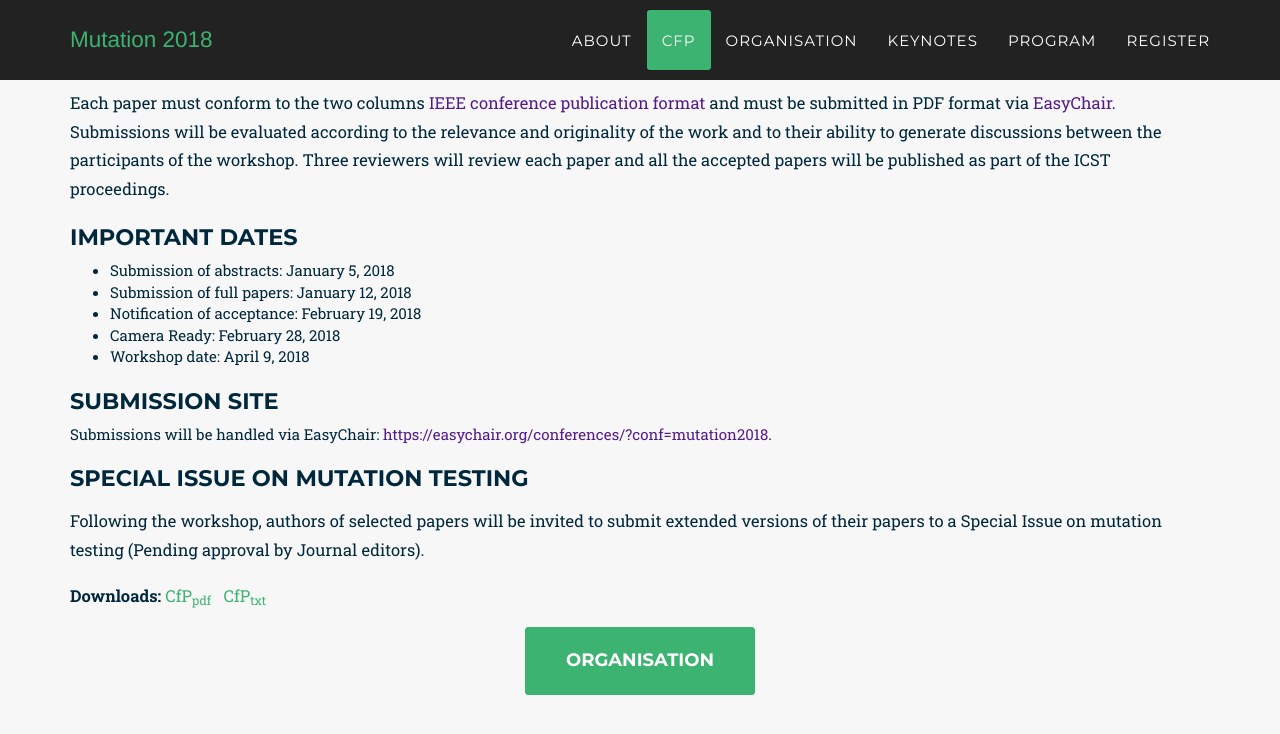
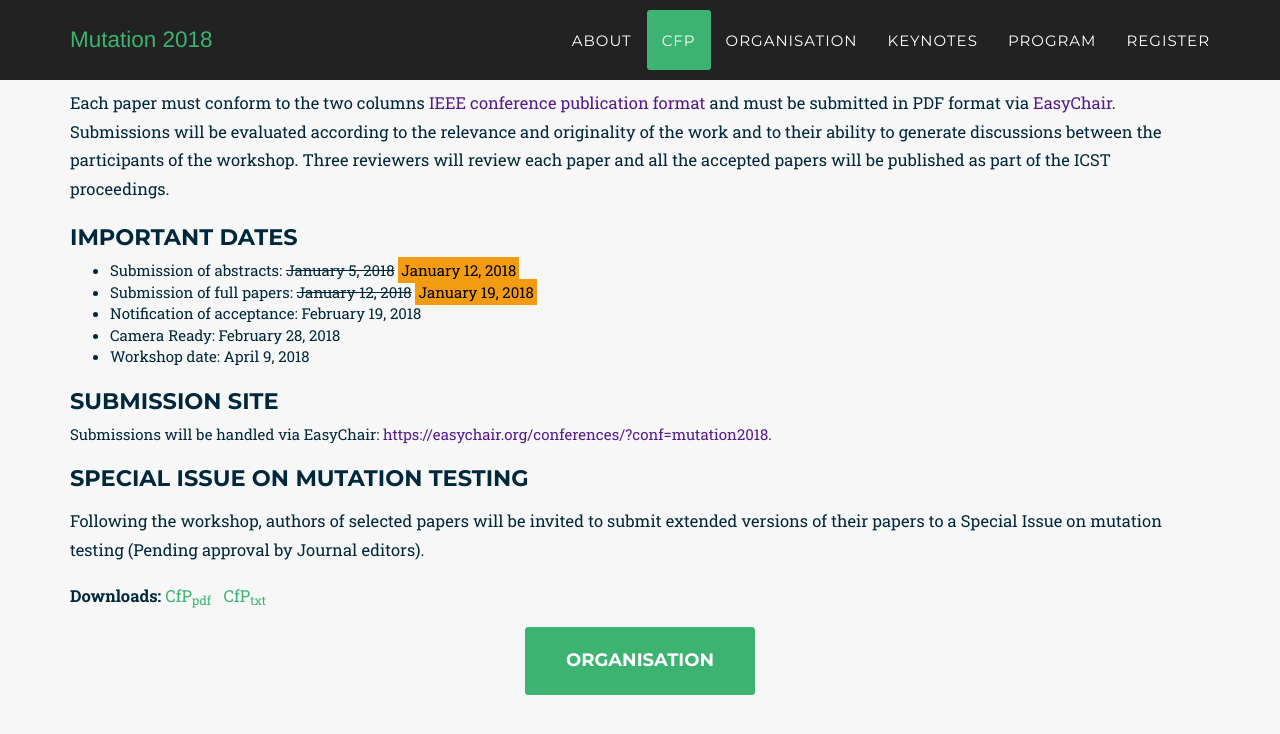
Before and after one commit to mutation-workshop/mutation-workshop.github.io, a Jekyll site: the page built from index.html, in a window 1280 px wide and 900 px high, scrolled down 2689 px. Shown: the top 734 px of the window. Built offline with Jekyll 4.4.1, drawn with Linux system fonts in a browser that asks for light colours; some web fonts are replaced.

Commit message:
deadline extended

```diff
--- a/_includes/2018_data/call.html
+++ b/_includes/2018_data/call.html
@@ -71,8 +71,8 @@ ICST proceedings.</span></p>
 
 <h2>Important Dates</h2>
   <ul type=disc>
-    <li><span>Submission of abstracts: January 5, 2018</li>
-    <li><span>Submission of full papers: January 12, 2018</li>
+    <li><span>Submission of abstracts: <strike>January 5, 2018</strike> <mark>January 12, 2018</mark></li>
+    <li><span>Submission of full papers: <strike>January 12, 2018</strike> <mark>January 19, 2018</mark></li>
     <li><span>Notification of acceptance: February 19, 2018</li>
     <li><span>Camera Ready: February 28, 2018</li>
     <li><span>Workshop date: April 9, 2018</li>
--- a/cfp/cfp_mutation2018.txt
+++ b/cfp/cfp_mutation2018.txt
@@ -64,8 +64,8 @@ proceedings.
 
 * Important Dates *
 
-- Submission of abstracts: January 5, 2018
-- Submission of full papers: January 12, 2018
+- Submission of abstracts: January 12, 2018
+- Submission of full papers: January 19, 2018
 - Notification of acceptance: February 19, 2018
 - Camera Ready: February 28, 2018
 - Workshop date: April 9, 2018
```
